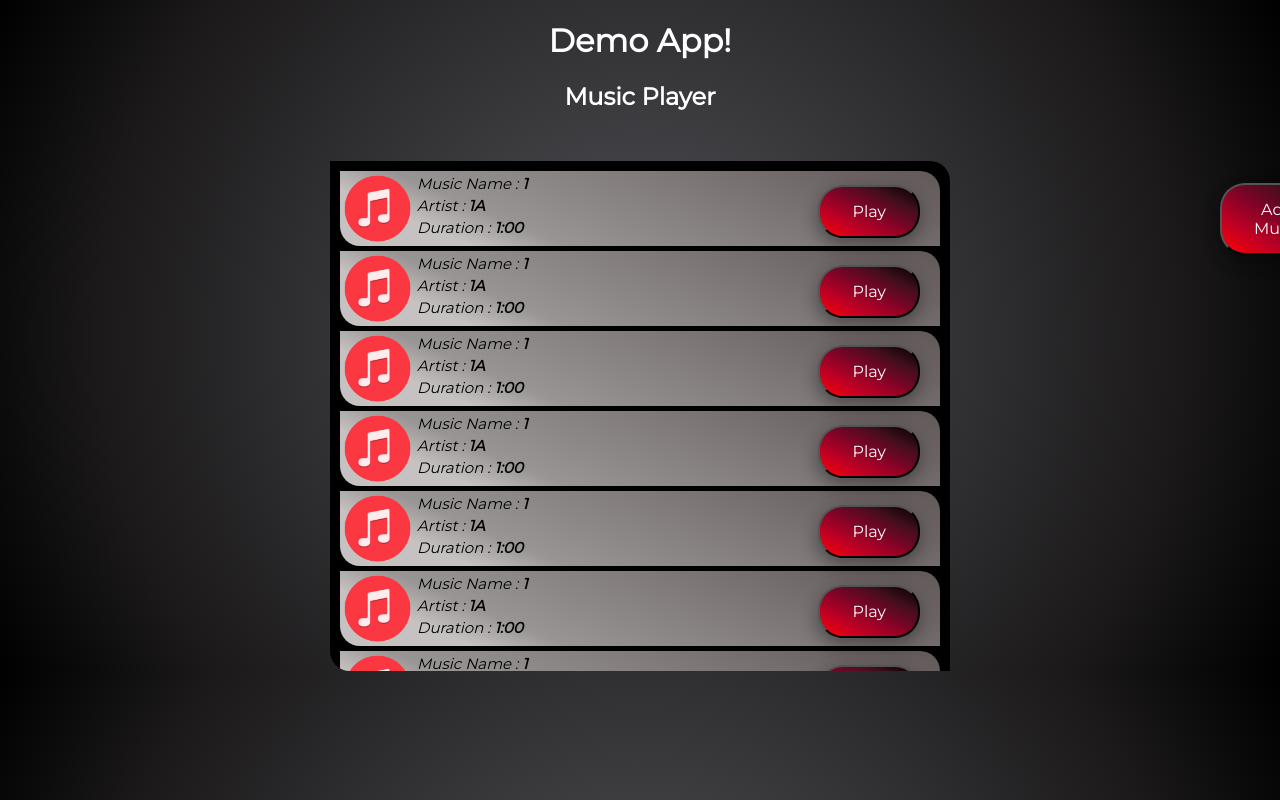
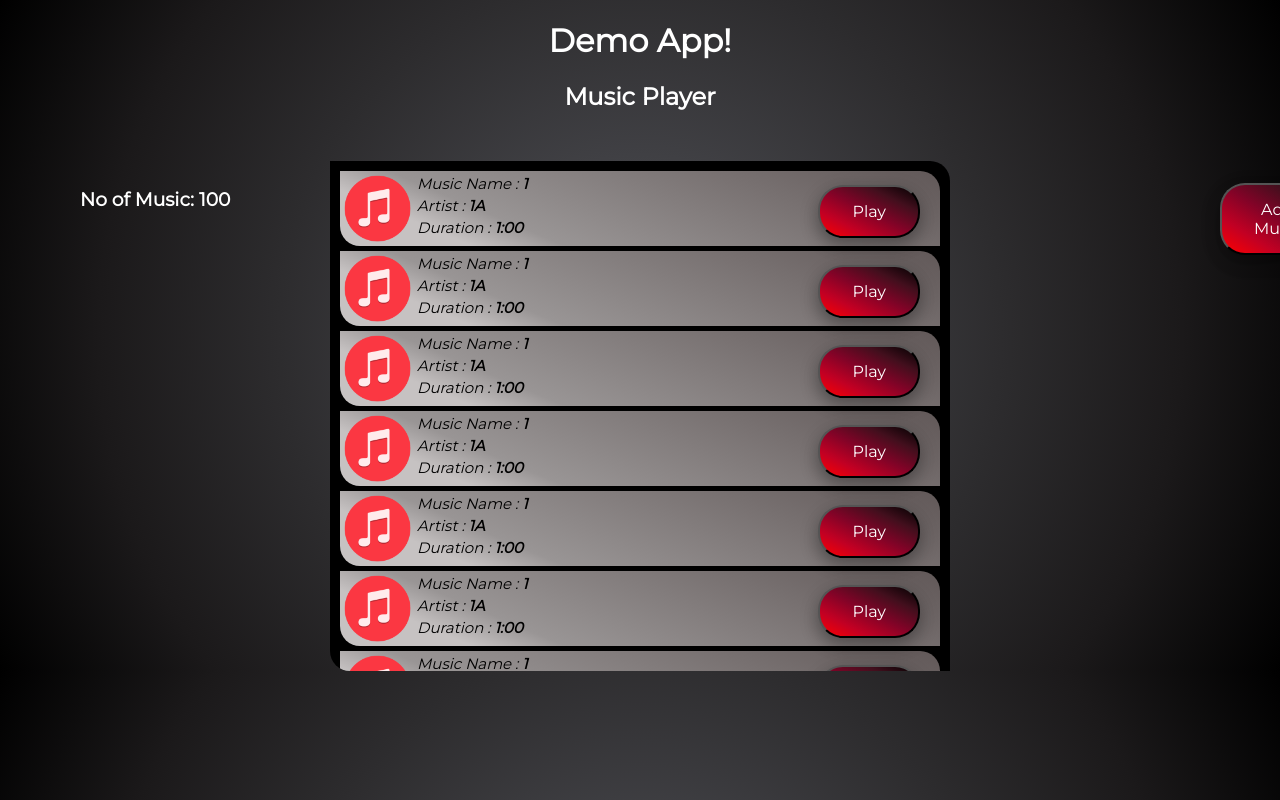
Before and after one commit to RajeshMunirathinam/demo-app, an Angular app: page / in a window 1280 px wide. Shown: the top 800 px of the page. Built offline with nearby package versions, Linux system fonts and the light colour scheme.

Commit message:
no of music - content is added

```diff
--- a/src/app/components/music-player/music-player.component.css
+++ b/src/app/components/music-player/music-player.component.css
@@ -48,3 +48,9 @@
 .div-overflow::-webkit-scrollbar {
   display: none;
 }
+
+.music-count {
+  position: absolute;
+  color: white;
+  margin: 0.5em 0 0 5em;
+}
--- a/src/app/components/music-player/music-player.component.html
+++ b/src/app/components/music-player/music-player.component.html
@@ -1,5 +1,8 @@
 <div class="main">
   <h2 class="text-white" >Music Player</h2>
+  <div class="music-count">
+    <h3>No of Music: <span>{{musicFiles.length}}</span></h3>
+  </div>
   <div class="add-button">
     <button (click)="getMultipleData(musicFiles)">Add Music</button>
   </div>
--- a/src/app/components/music-player/music-player.component.ts
+++ b/src/app/components/music-player/music-player.component.ts
@@ -12,16 +12,14 @@ export class MusicPlayerComponent implements OnInit {
   musicFiles: MusicFiles[] = [];
 
   ngOnInit() {
-    // this.musicFiles = musicFiles;
     this.getMultipleData(musicFiles);
   }
 
   playMusic(): void {
-    // console.log('Playing Music....');
   }
 
   getMultipleData(music: MusicFiles[]): void {
-    _.forEach(_.range(5), () => {
+    _.forEach(_.range(10), () => {
       this.musicFiles = _.concat(this.musicFiles, music);
     });
   }
--- a/src/app/mocks/music.mockData.ts
+++ b/src/app/mocks/music.mockData.ts
@@ -66,17 +66,5 @@ export const musicFiles: MusicFiles[] = [
     name: '1',
     artist: '1A',
     duration: '1:00'
-  },
-  {
-    image: '../../../assets/music-icon.png',
-    name: '1',
-    artist: '1A',
-    duration: '1:00'
-  },
-  {
-    image: '../../../assets/music-icon.png',
-    name: '1',
-    artist: '1A',
-    duration: '1:00'
   }
 ];
```
